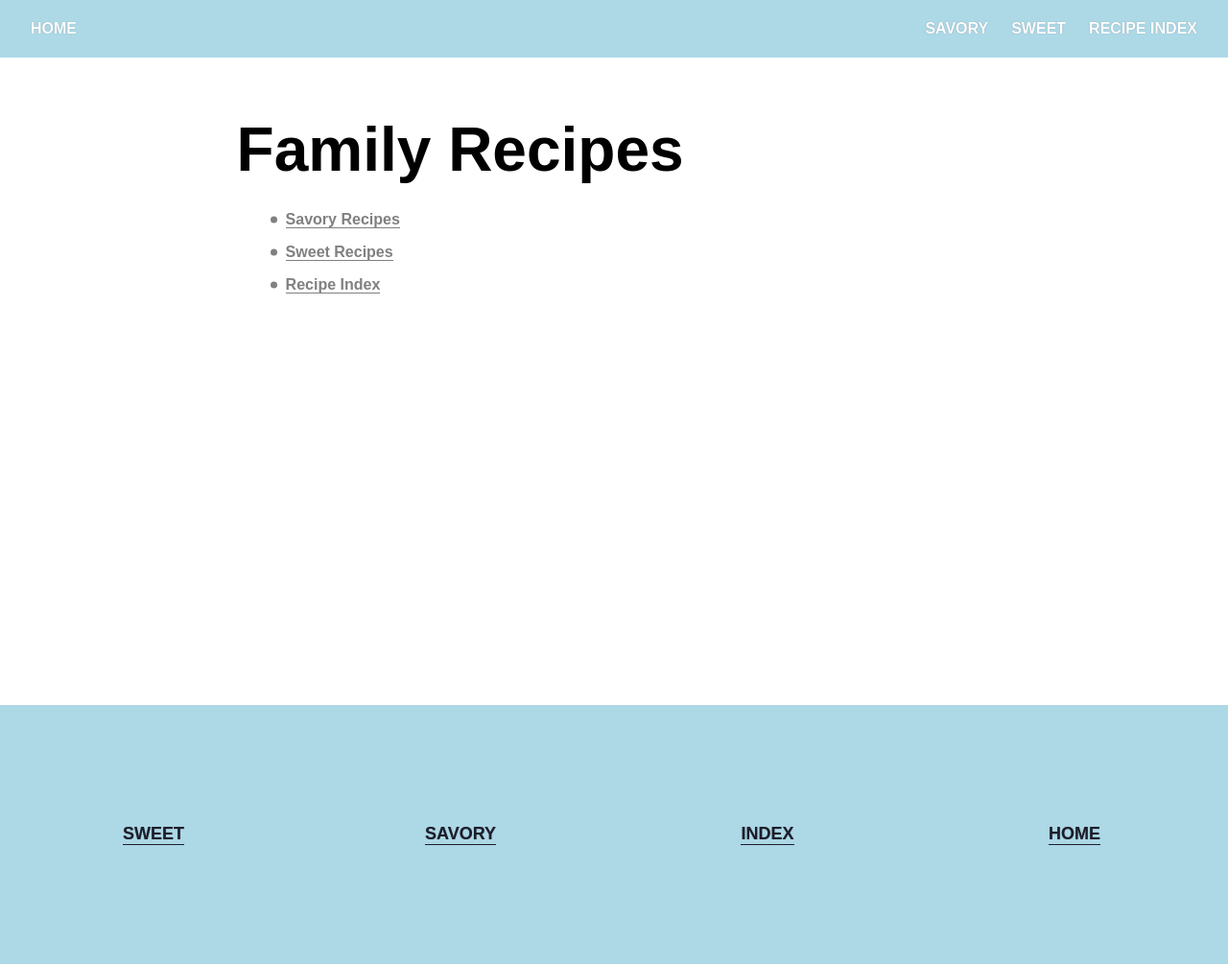
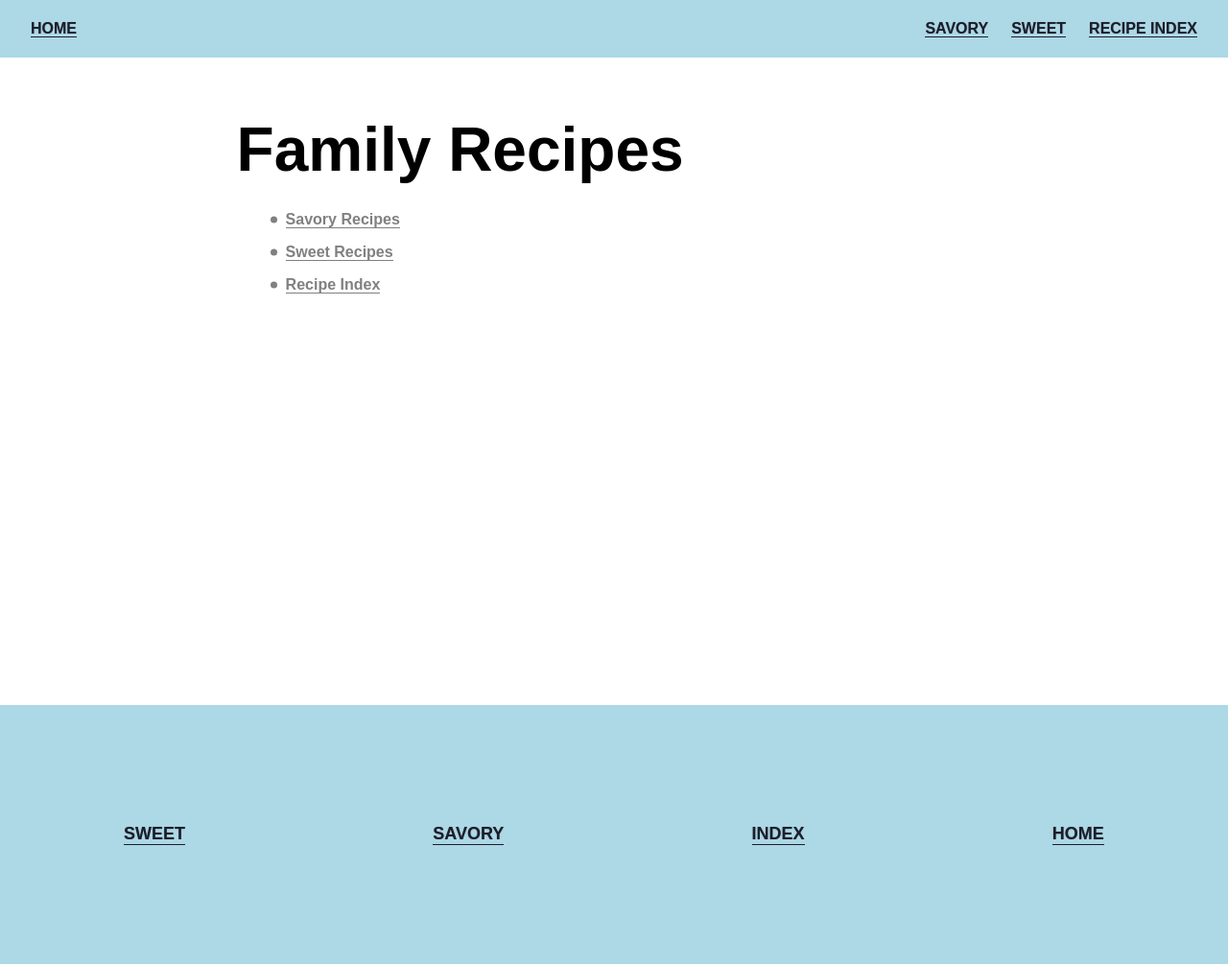
Before and after one commit to kbdonnally/family-recipes, a Jekyll site: the page built from index.md, in a window 1280 px wide. Shown: the whole page at 96% size. Built offline with Jekyll 4.4.1, drawn with Linux system fonts in a browser that asks for light colours; some web fonts are replaced.

Commit message:
Changed colors on link fonts & add mobile friendly for footer

```diff
--- a/assets/css/_sass/_nav/_recipe-footer.scss
+++ b/assets/css/_sass/_nav/_recipe-footer.scss
@@ -15,14 +15,20 @@
 // ul
 .recipe-footer__list {
 	position: relative;
-	display: grid;
-	grid-template-columns: 1fr 1fr 1fr 1fr;
-	grid-template-areas: 'sweet savory index home';
+	display: flex;
+	justify-content: space-around;
 	align-items: center;
-	justify-content: center;
-	height: 30vh;
+	min-height: 30vh;
 	margin: 0 auto;
 	padding-left: 0;
+	@media screen and (max-width: 550px) {
+		flex-flow: column nowrap;
+		justify-content: center;
+		li {
+			padding: .5em 0;
+		}
+		padding: 1em 0;
+	}
 }
 
 // li
--- a/assets/css/_sass/_nav/_recipe-nav.scss
+++ b/assets/css/_sass/_nav/_recipe-nav.scss
@@ -60,10 +60,11 @@
 .recipe-home__link,
 .recipe-item__link {
 	text-transform: uppercase;
-	border: 0px;
-	color: white;
+	border-bottom: 1px solid $darkgunmetal;
+	color:  $darkgunmetal;
 	text-shadow: 0 0 1px hsla(0, 0, 0, .35);
 	&:hover, &:focus {
-		color: $darkgunmetal;
+		color: white; //$darkgunmetal;
+		border-color: white;
 	}
 }
```
